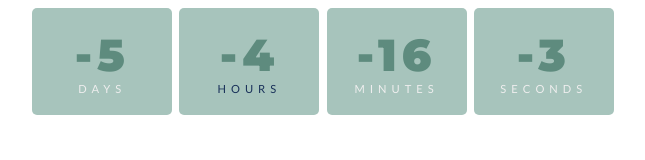
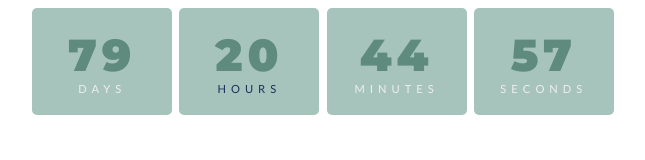
Before and after one commit to martcogn/exphase1, a plain HTML site: page index.html in a window 1280 px wide. Shown: the whole page, without its empty margins (317-962 px from the left). Drawn offline with Linux system fonts and the light colour scheme.

Commit message:
Update index.html

```diff
--- a/index.html
+++ b/index.html
@@ -103,7 +103,7 @@ body{
 </body>
 <script>
     const year = new Date().getFullYear();
-const myDate = new Date('Dec 13, 2021 00:00:00');
+const myDate = new Date('Mar 07, 2022 00:00:00');
 console.log(myDate);
 
 // countdown
```
